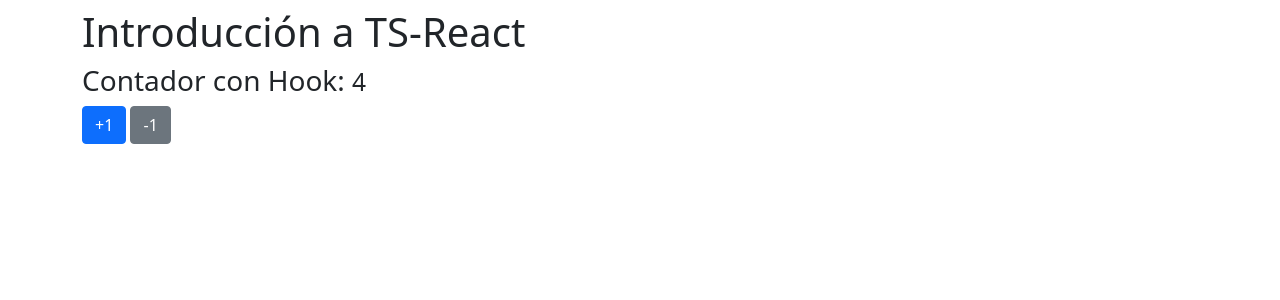
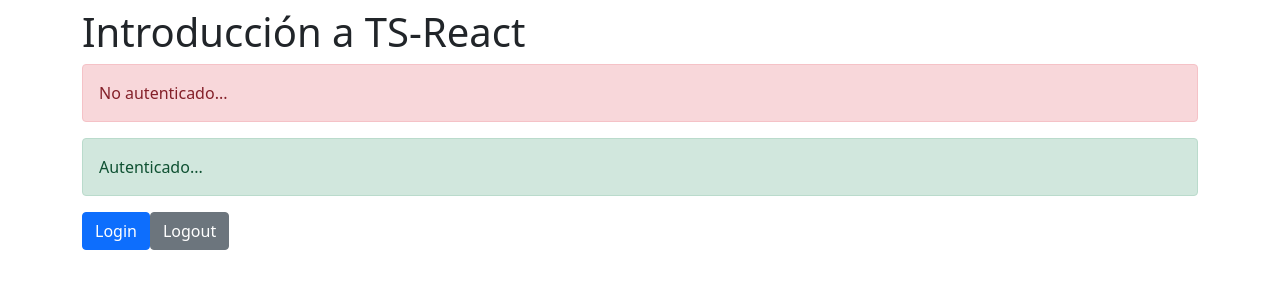
Before and after one commit to omarlv86/react-native-ts-class, a React (Create React App) app: page / in a window 1280 px wide. Shown: the top 300 px of the page. Built offline with nearby package versions, Linux system fonts and the light colour scheme.

Commit message:
Main | AuthReducer

```diff
--- a/src/App.tsx
+++ b/src/App.tsx
@@ -1,5 +1,6 @@
 import React from 'react'
-import { ContadorConHook } from './components/ContadorConHook'
+import { Login } from './components/Login';
+/* import { ContadorConHook } from './components/ContadorConHook' */
 /* import { Contador } from './components/Contador' */
 /* import { Funciones } from './typescript/Funciones' */
 //import { ObjetosLiterales } from './typescript/ObjetosLiterales'
@@ -13,7 +14,8 @@
       {/*<ObjetosLiterales/>*/}
       {/* <Funciones/> */}
       {/* <Contador/> */}
-      <ContadorConHook/>
+      {/* <ContadorConHook/> */}
+      <Login/>
     </div>
   )
 }
--- /dev/null
+++ b/src/components/Login.tsx
@@ -0,0 +1,71 @@
+import { useEffect, useReducer } from "react";
+
+interface AuthState {
+    validando: boolean;
+    token: string | null;
+    username: string;
+    nombre: string;
+}
+const initialState = {
+    validando: true,
+    token: null,
+    username: '',
+    nombre: '',
+}
+type AuthAction = { type: 'logout'};
+
+const authReducer = (state: AuthState, action: AuthAction): AuthState => {
+    switch (action.type) {
+        case 'logout':
+            return {
+                validando: false,
+                token: null,
+                nombre: '',
+                username: '',
+            }
+
+        default:
+            return state;
+    }
+}
+
+export const Login = () => {
+
+    const [/*state*/ { validando }, dispatch] = useReducer(authReducer, initialState);
+
+    useEffect(() => {
+        setTimeout(() => {
+            dispatch({ type: 'logout'})
+        }, 1500);
+    }, []);
+
+    if(validando) {
+        return (
+            <>
+                <h3>Login</h3>
+                <div className="alert alert-info">Validando...</div>
+            </>
+        )
+    }
+
+    return (
+        <>
+
+            {/* <div className="alert alert-info">Validando...</div> */}
+
+            <div className="alert alert-danger">No autenticado...</div>
+
+            <div className="alert alert-success">Autenticado...</div>
+
+            <button className="btn btn-primary">
+                Login
+            </button>
+
+            <button className="btn btn-secondary">
+                Logout
+            </button>
+        </>
+
+
+    )
+}
```
